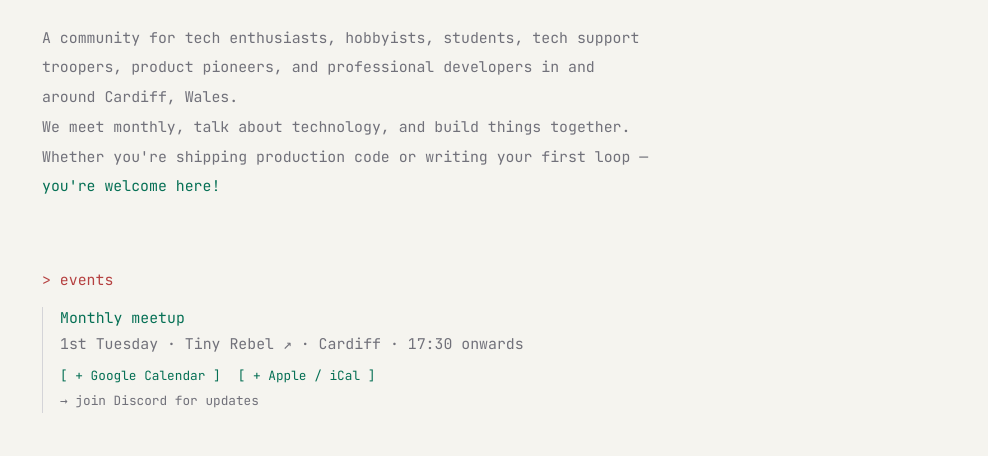
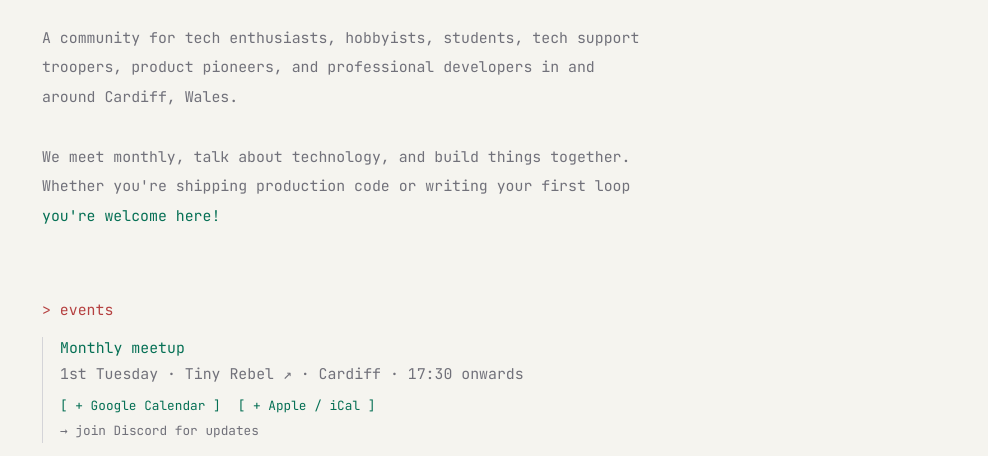
Before and after one commit to AlexDarby/cardiff-dev, an Astro site: page / in a window 1280 px wide. Shown: the part 344-800 px from the top of the page, without its empty margins (292-1280 px from the left). Built offline with nearby package versions, Linux system fonts and the light colour scheme; Astro itself is replaced by a stand-in of ours; a web font is replaced by a local one.

Commit message:
formatting

```diff
--- a/src/pages/index.astro
+++ b/src/pages/index.astro
@@ -27,10 +27,10 @@ import Layout from '../layouts/Layout.astro';
 					A community for tech enthusiasts, hobbyists, students, tech support troopers, product pioneers, and professional
 					developers in and around Cardiff, Wales.
 
-					<br>
+					<br><br>
 
 					We meet monthly, talk about technology, and build things together.
-					Whether you're shipping production code or writing your first loop —
+					Whether you're shipping production code or writing your first loop
 					<span style="color:var(--accent)">you're welcome here!</span>
 				</p>
 			</header>
```
